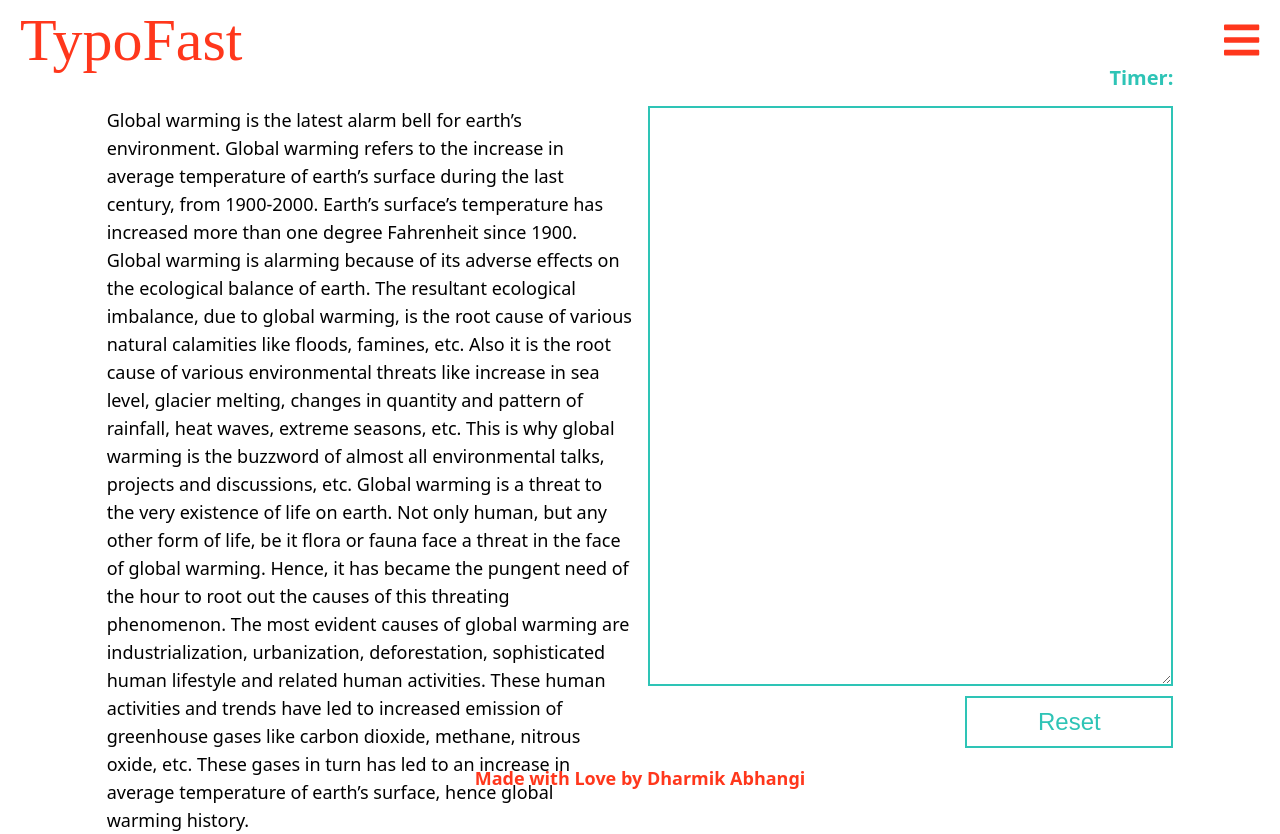
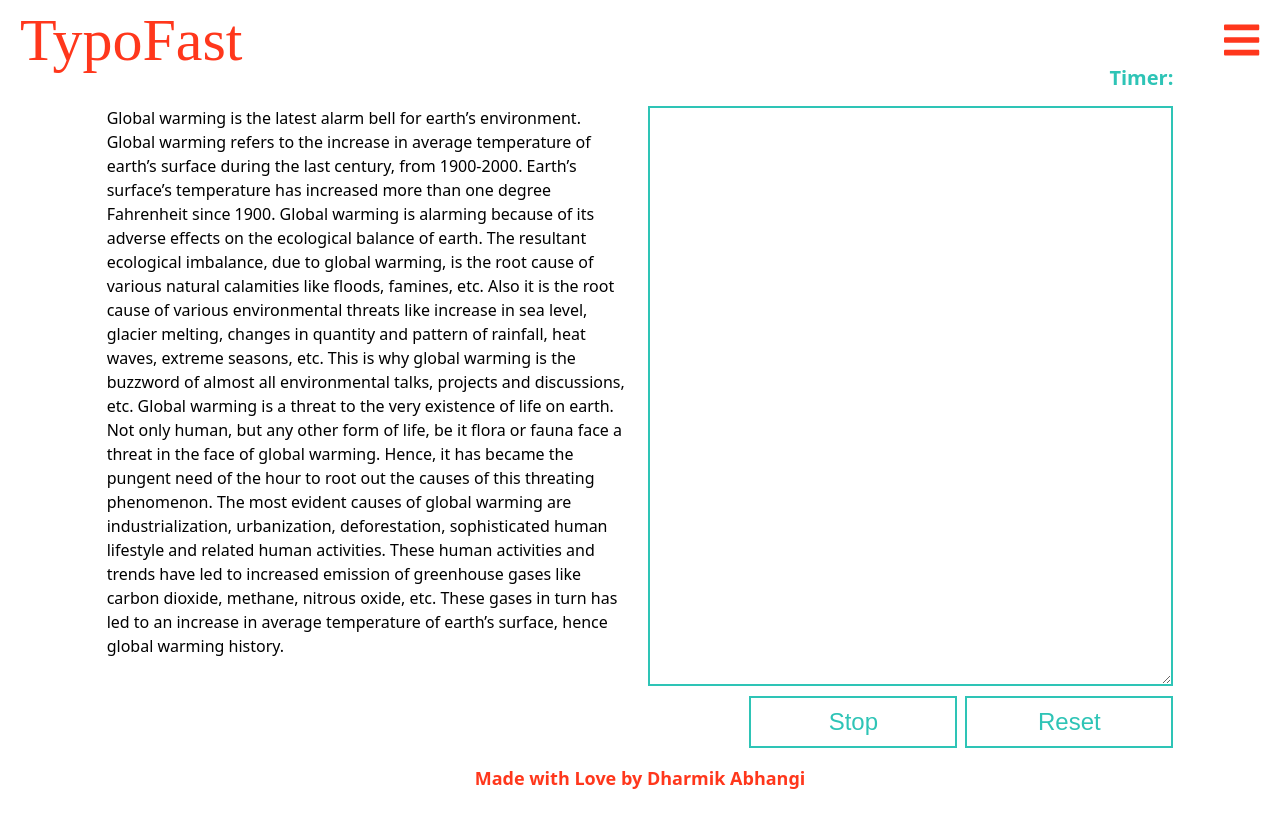
Before and after one commit to Dharmik3107/TypoFast, a React (Create React App) app: page /type in a window 1280 px wide. After the commit the page ends 800 px from the top, so only its background shows below. Built offline with nearby package versions, Linux system fonts and the light colour scheme; a web font is replaced by a local one.

Commit message:
Minor Changes

```diff
--- a/src/index.css
+++ b/src/index.css
@@ -19,3 +19,7 @@
   background-color: rgba(255, 255, 255, 0.2);
   transition: all 0.3s;
 }
+.hoverEffect2:hover {
+  background-color: rgba(0, 0, 0, 0.1);
+  transition: all 0.3s;
+}
--- a/src/pages/Type/Type.js
+++ b/src/pages/Type/Type.js
@@ -1,14 +1,10 @@
-import React, { useState } from "react";
+import React from "react";
 import Header from "../../components/Header/Header";
 import Footer from "../../components/Footer/Footer";
 import { ParaObj } from "../../Data/Paras";
 
 const Type = () => {
-  const [typedPara, setTypedPara] = useState("");
-
-  const handleTypedPara = (event) => {
-    let value = event.target.value;
-  };
+  const handleTypedPara = (event) => {};
 
   const randomParaGenerator = () => {
     let paras = Object.values(ParaObj);
@@ -16,16 +12,19 @@ const Type = () => {
     return randomPara;
   };
 
+  const handleStop = () => {};
+
   let para = randomParaGenerator();
+
   return (
     <main className="w-[100vw] h-[100vh] flex justify-center items-center">
       <Header />
-      <section className="w-5/6 h-[700px]">
+      <section className="w-5/6 min-h-[600px] max-h-[700px]">
         <div className="w-full h-[56px] flex justify-end items-center text-[#2EC4B6] font-semibold text-xl">
           Timer:
         </div>
         <div className="w-full h-[580px] flex justify-between items-center">
-          <div className="w-1/2 h-full mr-2 font-medium text-lg">{para}</div>
+          <div className="w-1/2 h-full mr-2 font-medium text-base">{para}</div>
           <div className="w-1/2 h-full ml-2 border-2 border-solid border-[#2EC4B6]">
             <textarea
               name="paraSpace"
@@ -39,7 +38,13 @@ const Type = () => {
           </div>
         </div>
         <div className="w-full h-[56px] flex justify-end items-center mt-2">
-          <button className="fontType-2 relative text-[#2EC4B6] border-2 border-solid border-[#2EC4B6] py-2 px-10 w-52 text-2xl hoverEffect">
+          <button
+            className="fontType-2 relative text-[#2EC4B6] border-2 border-solid border-[#2EC4B6] py-2 px-10 w-52 text-2xl hoverEffect2 mr-2"
+            onClick={handleStop}
+          >
+            Stop
+          </button>
+          <button className="fontType-2 relative text-[#2EC4B6] border-2 border-solid border-[#2EC4B6] py-2 px-10 w-52 text-2xl hoverEffect2">
             Reset
           </button>
         </div>
```
